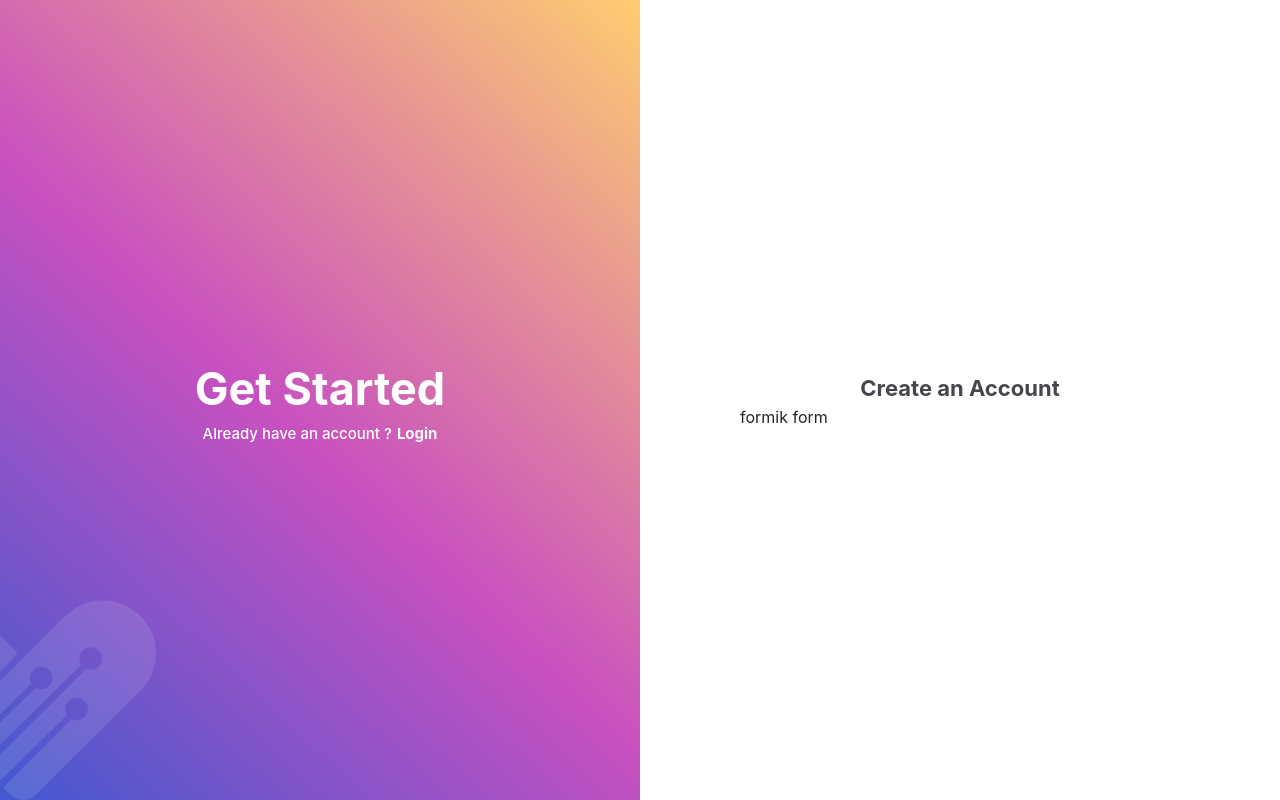
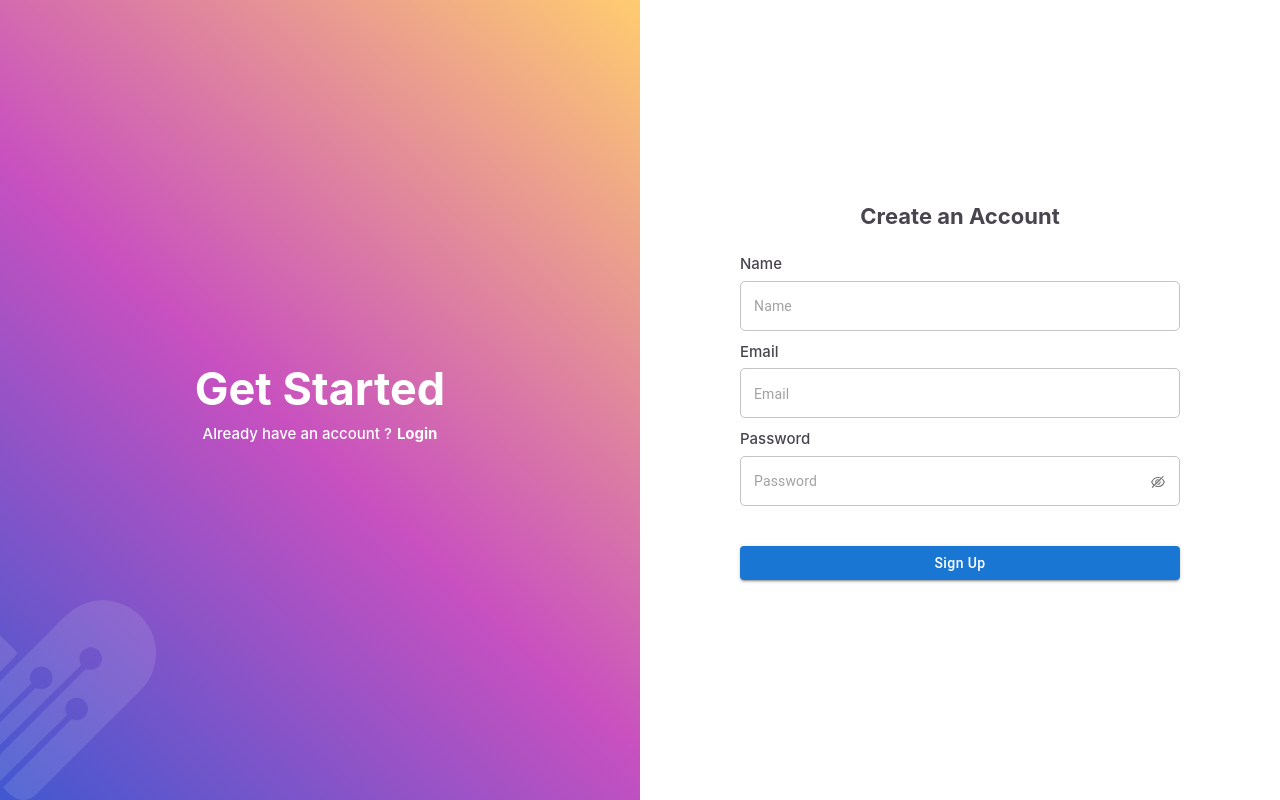
Before and after one commit to Rahul-Rasal/doctor-app, a React (Create React App) app in the folder client/: page /signup in a window 1280 px wide. Built offline with nearby package versions, Linux system fonts and the light colour scheme.

Commit message:
formik form in signup screen

```diff
--- a/client/src/utils/index.ts
+++ b/client/src/utils/index.ts
@@ -1,41 +1,6 @@
-export function parseAndFormatTimestamp(timestampString: string | Date | any) {
-  const timestamp = parseInt(timestampString, 10);
-
-  if (isNaN(timestamp)) {
-    console.error("Invalid timestamp string");
-    return null;
-  }
-
-  const dateObject = new Date(timestamp);
-
-  const options: Intl.DateTimeFormatOptions = {
-    day: "2-digit",
-    month: "2-digit",
-    year: "numeric",
-    hour: "2-digit",
-    minute: "2-digit",
-    second: "2-digit",
-    // timeZoneName: "short",
-  };
-
-  const formattedDateString = dateObject.toLocaleString("en-US", options);
-  return formattedDateString;
-}
-
 // prevent auto form submission
 export function onKeyDown(keyEvent: any) {
   if ((keyEvent.charCode || keyEvent.keyCode) === 13) {
     keyEvent.preventDefault();
   }
 }
-
-export function getInitials(name: string) {
-  // Split the name into parts
-  const nameParts = name.split(" ");
-
-  // Extract the first character of each part
-  const initials = nameParts.map((part) => part.charAt(0).toUpperCase());
-
-  // Join the initials together
-  return initials.join("");
-}
--- /dev/null
+++ b/client/src/views/Signup/components/validationSchema.ts
@@ -0,0 +1,18 @@
+import * as Yup from "yup";
+
+const passwordMessage =
+  "Password should contain minimum 8 characters, with a mix of uppercase letter, number, and symbol.";
+
+export const signupSchema = Yup.object().shape({
+  name: Yup.string().required("Name is required").nullable(),
+  email: Yup.string()
+    .email("Invalid email address")
+    .required("Email is required")
+    .nullable(),
+  password: Yup.string()
+    .required(passwordMessage)
+    .min(8, passwordMessage)
+    .matches(/[@$!%*?&]/, passwordMessage)
+    .matches(/\d/, passwordMessage)
+    .matches(/[A-Z]/, passwordMessage),
+});
--- a/client/src/views/Signup/index.tsx
+++ b/client/src/views/Signup/index.tsx
@@ -1,10 +1,56 @@
-import React from "react";
-import { Box } from "@mui/material";
+// React Imports
+import { useState } from "react";
+import { Link } from "react-router-dom";
+// React Icons
+import { AiOutlineEyeInvisible, AiOutlineEye } from "react-icons/ai";
+// Formik Imports
+import { Form, Formik, FormikProps } from "formik";
+// Utils Imports
+import { onKeyDown } from "../../utils";
+// Validation Schema
+import { signupSchema } from "./components/validationSchema";
+// MUI Imports
+import { Box, Button } from "@mui/material";
+// Custom Imports
 import { Heading, SubHeading } from "../../components/Heading";
-import { Link } from "react-router-dom";
+import ToastAlert from "../../components/ToastAlert/ToastAlert";
+import PrimaryInput from "../../components/PrimaryInput/PrimaryInput";
+// Images Imports
 import NextWhiteLogo from "../../assets/images/nexCenterLogo.svg";
 
+interface ISSignupForm {
+  name: string;
+  email: string;
+  password: string;
+}
+
 const Signup = () => {
+  // states
+  const [showPassword, setShowPassword] = useState(false);
+  // eslint-disable-next-line @typescript-eslint/no-unused-vars
+  const [formValues, setFormValues] = useState<ISSignupForm>({
+    name: "",
+    email: "",
+    password: "",
+  });
+  const [toast, setToast] = useState({
+    message: "",
+    appearence: false,
+    type: "",
+  });
+
+  const hideShowPassword = () => {
+    setShowPassword(!showPassword);
+  };
+
+  const handleCloseToast = () => {
+    setToast({ ...toast, appearence: false });
+  };
+
+  const signupHandler = async (data: ISSignupForm) => {
+    console.log("payload", data);
+  };
+
   return (
     <>
       <Box
@@ -24,7 +70,6 @@ const Signup = () => {
             },
           }}
         >
-          {/* <Image src={NextWhiteLogo} alt="logo" layout="fixed" height={200} /> */}
           <img src={NextWhiteLogo} alt="logo" style={{ height: 200 }} />
         </Box>
 
@@ -141,12 +186,135 @@ const Signup = () => {
                 >
                   Create an Account
                 </Heading>
-                formik form
+                <Box>
+                  <Formik
+                    initialValues={formValues}
+                    onSubmit={(values: ISSignupForm) => {
+                      signupHandler(values);
+                    }}
+                    validationSchema={signupSchema}
+                  >
+                    {(props: FormikProps<ISSignupForm>) => {
+                      const {
+                        values,
+                        touched,
+                        errors,
+                        handleBlur,
+                        handleChange,
+                      } = props;
+
+                      return (
+                        <Form onKeyDown={onKeyDown}>
+                          <Box sx={{ marginBottom: "10px", marginTop: "20px" }}>
+                            <SubHeading sx={{ marginBottom: "5px" }}>
+                              Name
+                            </SubHeading>
+                            <PrimaryInput
+                              type="text"
+                              label=""
+                              name="name"
+                              placeholder="Name"
+                              value={values.name}
+                              helperText={
+                                errors.name && touched.name ? errors.name : ""
+                              }
+                              error={errors.name && touched.name ? true : false}
+                              onChange={handleChange}
+                              onBlur={handleBlur}
+                            />
+                          </Box>
+                          <Box sx={{ marginBottom: "10px" }}>
+                            <SubHeading sx={{ marginBottom: "5px" }}>
+                              Email
+                            </SubHeading>
+                            <PrimaryInput
+                              type="text"
+                              label=""
+                              name="email"
+                              placeholder="Email"
+                              value={values.email}
+                              helperText={
+                                errors.email && touched.email
+                                  ? errors.email
+                                  : ""
+                              }
+                              error={
+                                errors.email && touched.email ? true : false
+                              }
+                              onChange={handleChange}
+                              onBlur={handleBlur}
+                            />
+                          </Box>
+                          <Box sx={{ marginBottom: "10px" }}>
+                            <SubHeading sx={{ marginBottom: "5px" }}>
+                              Password
+                            </SubHeading>
+                            <PrimaryInput
+                              type={showPassword ? "text" : "password"}
+                              label=""
+                              name="password"
+                              placeholder="Password"
+                              value={values.password}
+                              helperText={
+                                errors.password && touched.password
+                                  ? errors.password
+                                  : ""
+                              }
+                              error={
+                                errors.password && touched.password
+                                  ? true
+                                  : false
+                              }
+                              onChange={handleChange}
+                              onBlur={handleBlur}
+                              onClick={hideShowPassword}
+                              endAdornment={
+                                showPassword ? (
+                                  <AiOutlineEye color="disabled" />
+                                ) : (
+                                  <AiOutlineEyeInvisible color="disabled" />
+                                )
+                              }
+                            />
+                          </Box>
+                          <Box
+                            sx={{
+                              display: "flex",
+                              justifyContent: "end",
+                              marginTop: "20px",
+                            }}
+                          >
+                            <Button
+                              type="submit"
+                              variant="contained"
+                              fullWidth
+                              // disabled={loading}
+                              sx={{
+                                padding: "5px 30px",
+                                textTransform: "capitalize",
+                                margin: "20px 0",
+                              }}
+                            >
+                              {/* {loading ? "Sign Up..." : "Sign Up"} */}
+                              Sign Up
+                            </Button>
+                          </Box>
+                        </Form>
+                      );
+                    }}
+                  </Formik>
+                </Box>
               </Box>
             </Box>
           </Box>
         </Box>
       </Box>
+      <ToastAlert
+        appearence={toast.appearence}
+        type={toast.type}
+        message={toast.message}
+        handleClose={handleCloseToast}
+      />
     </>
   );
 };
```
